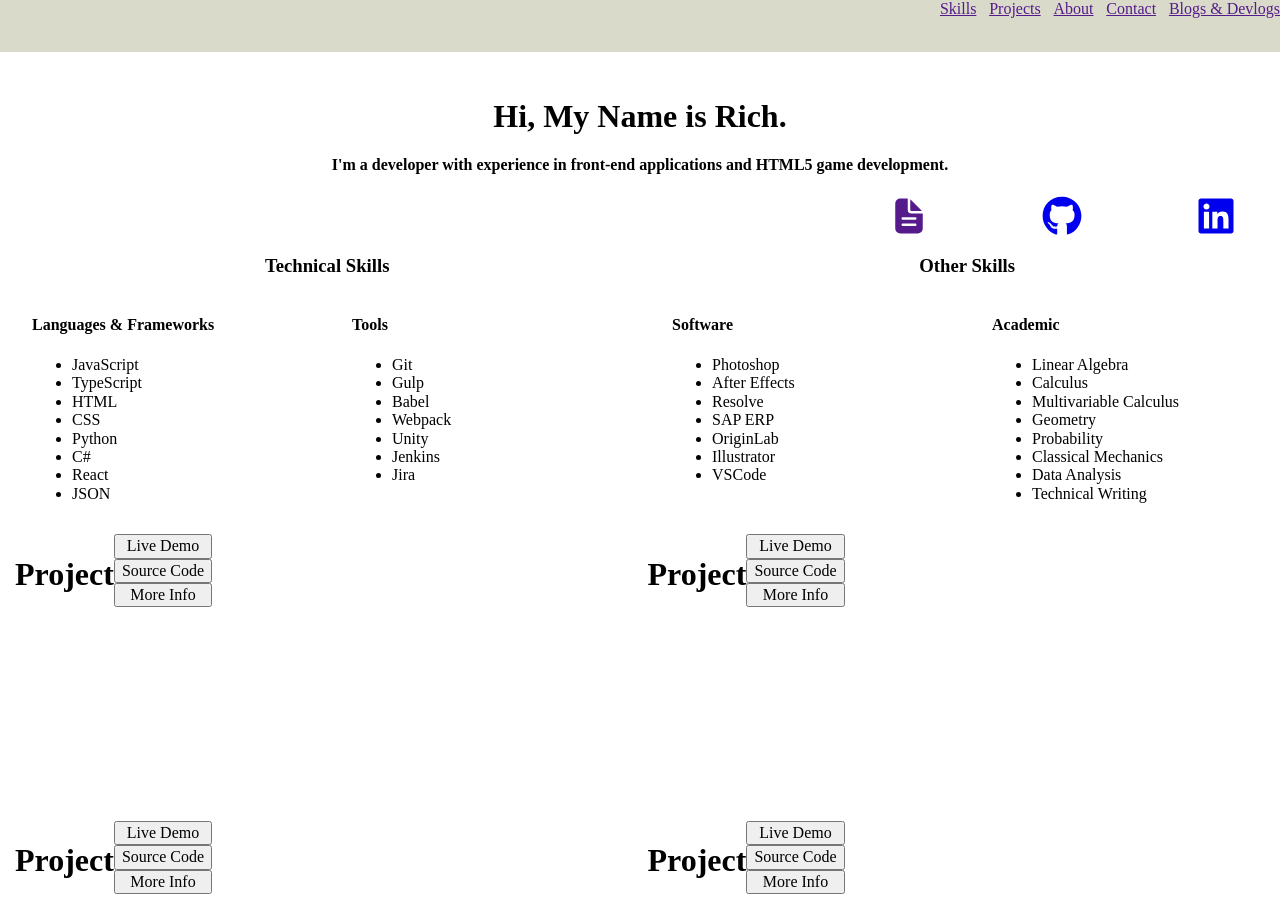
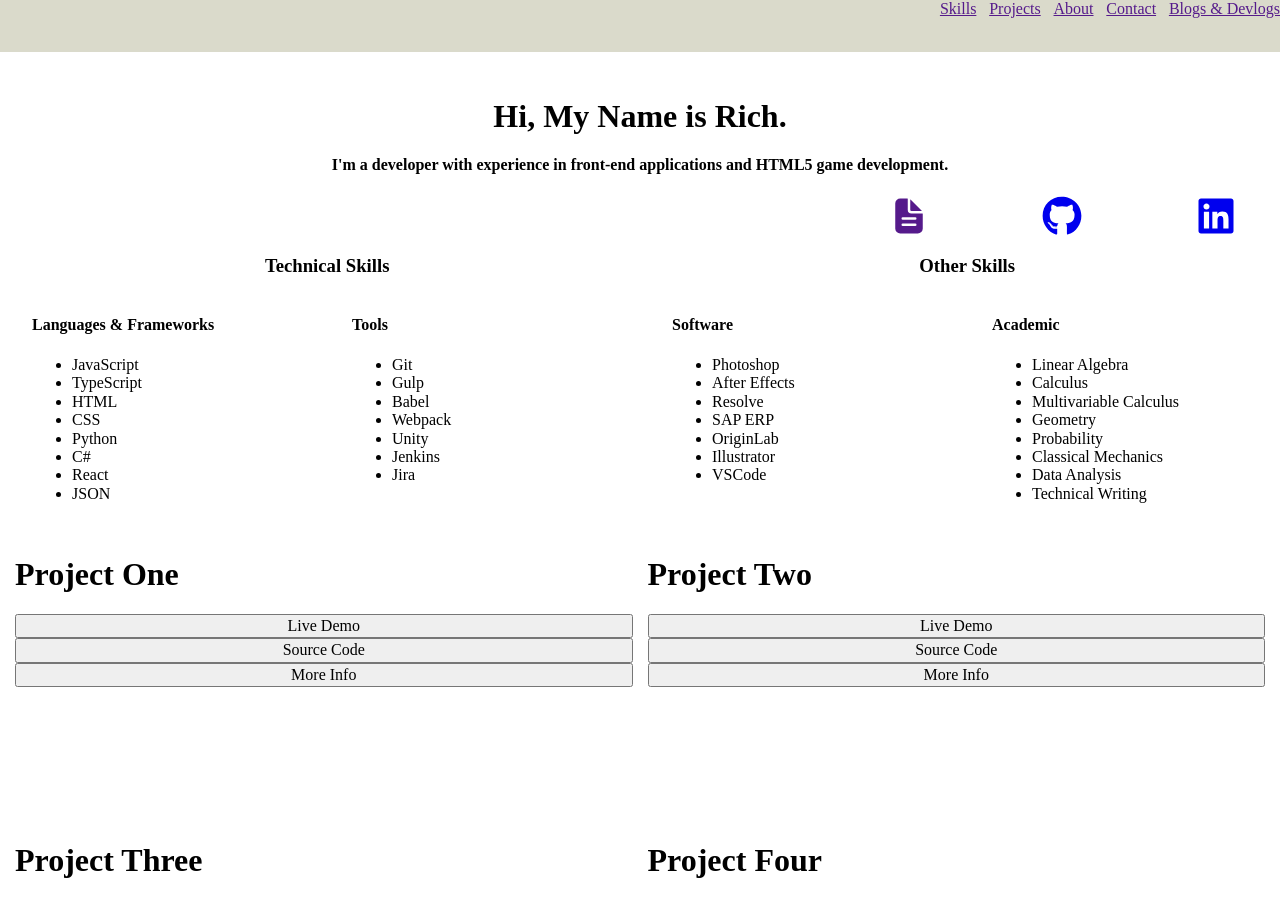
Before and after one commit to RichPBee/PortfolioApp, a React (Vite) app: page / in a window 1280 px wide. Shown: the top 899 px of the page. Built offline with nearby package versions, Linux system fonts and the light colour scheme; the HTML template or start-up script is replaced by a standard one.

Commit message:
Project Card Abstraction
Project cards have been moved to a new function component for ease and readability. Functionality for button clicking handled as well. Ideally need to abstract out settings for the buttons as it clutters the Projects section component a lot to have them in there.

```diff
--- /dev/null
+++ b/src/components/ProjectCard.tsx
@@ -0,0 +1,32 @@
+interface IProjectCardProps {
+    classProp: string;
+    title: string;
+    buttonInfo:
+    {
+        text: string,
+        url: string
+    }[];
+
+}
+
+function ProjectCard({classProp, title, buttonInfo}: IProjectCardProps)
+{
+
+    const buttonClick = (url: string) => {
+        window.open(url, '_blank');
+    }
+    const createButtons = buttonInfo.map((info) => <button onClick={() => buttonClick(info.url)}>{info.text}</button>)
+
+    return (
+        <div className={classProp}>
+                <div className="ProjectImage">
+                    <h1>{title}</h1>
+                <div className="CardButtons">
+                    {createButtons}
+                </div>
+                </div>
+        </div>
+    )
+}
+
+export default ProjectCard
--- a/src/components/Projects.tsx
+++ b/src/components/Projects.tsx
@@ -1,84 +1,106 @@
+import ProjectCard from './ProjectCard';
 import './styles/Projects.css'
 
 function Projects(): React.JSX.Element
 {
+    const projOneBtns = [
+        {
+            text: 'Live Demo',
+            url: 'https://www.Github.com/RichPBee'
+        },
+        {
+            text: 'Source Code',
+            url: 'google.com'
+        },
+        {
+            text: 'More Info',
+            url: ''
+        }
+    ]
+
+    const projTwoBtns = [
+        {
+            text: 'Live Demo',
+            url: 'https://www.Github.com/RichPBee'
+        },
+        {
+            text: 'Source Code',
+            url: 'google.com'
+        },
+        {
+            text: 'More Info',
+            url: ''
+        }
+    ]
+
+    const projThreeBtns = [
+        {
+            text: 'Live Demo',
+            url: 'https://www.Github.com/RichPBee'
+        },
+        {
+            text: 'Source Code',
+            url: 'google.com'
+        },
+        {
+            text: 'More Info',
+            url: ''
+        }
+    ]
+
+    const projFourBtns = [
+        {
+            text: 'Live Demo',
+            url: 'https://www.Github.com/RichPBee'
+        },
+        {
+            text: 'Source Code',
+            url: 'google.com'
+        },
+        {
+            text: 'More Info',
+            url: ''
+        }
+    ]
+
+    const projFiveBtns = [
+        {
+            text: 'Source Code',
+            url: 'google.com'
+        },
+        {
+            text: 'More Info',
+            url: ''
+        }
+    ]
+
     return (
         <div className="ProjectsSection">
-            <div className="ProjectCard FirstCard">
-                <div className="willBeImage">
-                    <h1>Project</h1>
-                </div>
-                <div className="CardButtons">
-                    <button>
-                        Live Demo
-                    </button>
-                    <button>
-                        Source Code
-                    </button>
-                    <button>
-                        More Info
-                    </button>
-                </div>
-            </div>
-            <div className="ProjectCard SecondCard">
-                <div className="willBeImage">
-                    <h1>Project</h1>
-                </div>
-                <div className="CardButtons">
-                    <button>
-                        Live Demo
-                    </button>
-                    <button>
-                        Source Code
-                    </button>
-                    <button>
-                        More Info
-                    </button>
-                </div>
-            </div>
-            <div className="ProjectCard ThirdCard">
-                <div className="willBeImage">
-                    <h1>Project</h1>
-                </div>
-                <div className="CardButtons">
-                    <button>
-                        Live Demo
-                    </button>
-                    <button>
-                        Source Code
-                    </button>
-                    <button>
-                        More Info
-                    </button>
-                </div>
-            </div>
-            <div className="ProjectCard FourthCard">
-                <div className="willBeImage">
-                    <h1>Project</h1>
-                </div>
-                <div className="CardButtons">
-                    <button>
-                        Live Demo
-                    </button>
-                    <button>
-                        Source Code
-                    </button>
-                    <button>
-                        More Info
-                    </button>
-                </div>
-            </div>
-            <div className="ProjectCard FifthCard">
-            <h1>This Website</h1>
-            <div className="CardButtons">
-                    <button>
-                        Source Code
-                    </button>
-                    <button>
-                        More Info
-                    </button>
-                </div>
-            </div>
+            <ProjectCard
+                classProp='ProjectCard FirstCard'
+                title = "Project One"
+                buttonInfo={projOneBtns}
+            />
+            <ProjectCard
+                classProp="ProjectCard SecondCard"
+                title="Project Two"
+                buttonInfo={projTwoBtns}
+            />
+            <ProjectCard
+                classProp="ProjectCard ThirdCard"
+                title="Project Three"
+                buttonInfo={projThreeBtns}
+            />
+            <ProjectCard
+                classProp="ProjectCard FourthCard"
+                title="Project Four"
+                buttonInfo={projFourBtns}
+            />
+            <ProjectCard
+                classProp="ProjectCard FifthCard"
+                title="This Website"
+                buttonInfo={projFiveBtns}
+            />
         </div>
     )
 }
--- a/src/components/styles/Projects.css
+++ b/src/components/styles/Projects.css
@@ -6,7 +6,7 @@
     grid-gap: 15px;
 }
 
-.ProjectCard {
+.ProjectCardImage {
     display: flex;
 }
 
```
